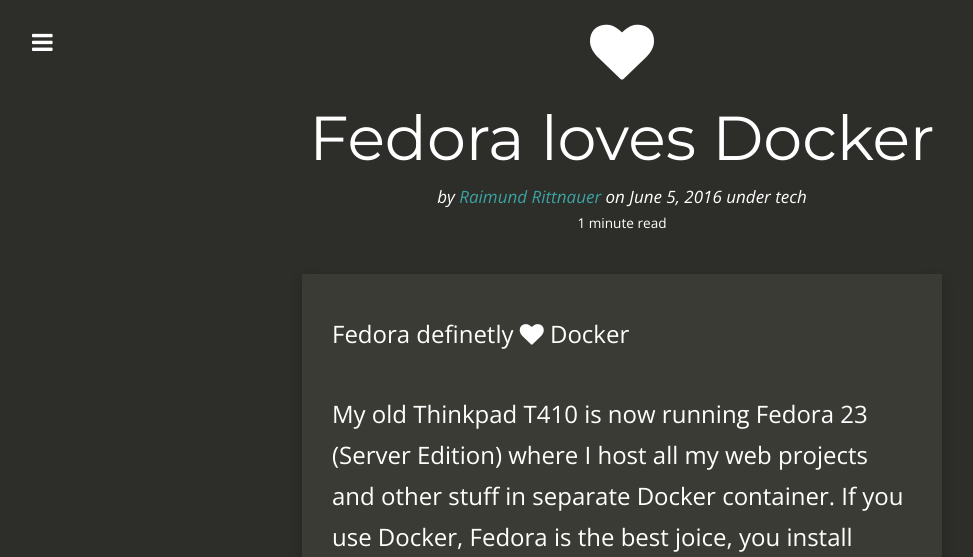
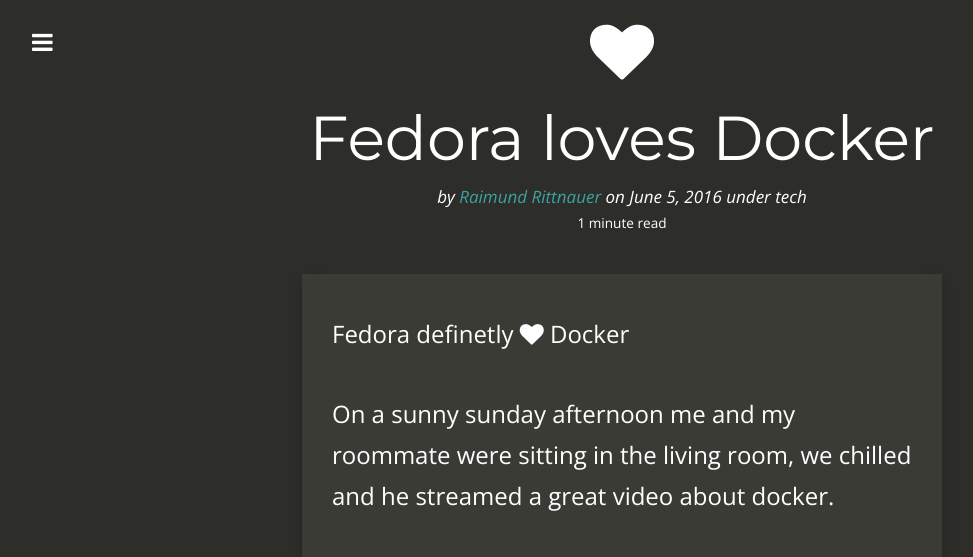
Before and after one commit to raaaimund/raaaimund.github.io, a Jekyll site: the page built from _posts/2016-06-05-fedora-loves-docker.md, in a window 1280 px wide and 1400 px high. Shown: the top 557 px of the window, without its empty margins (18-991 px from the left). Built offline with Jekyll 4.4.1, drawn with Linux system fonts in a browser that asks for light colours; nearby versions of some CDN libraries; comment, search, counter and statistics services are not loaded; some of the changed text lies outside the part shown; grey boxes are pictures that could not be loaded.

Commit message:
finished fedora loves docker

```diff
--- a/_config.yml
+++ b/_config.yml
@@ -4,7 +4,7 @@
 description: "R's Blog."
 baseurl: ""
 url: "http://raaaimund.github.io"
-title_description: "A blog about everything that comes to my mind."
+title_description: "A blog about everything that comes in my mind."
 title_image: "https://raw.githubusercontent.com/raaaimund/raaaimund.github.io/master/img/me.jpg"
 google_analytics: "UA-25417012-4"
 disqus_account: raaaimund
--- a/_posts/2016-06-05-fedora-loves-docker.md
+++ b/_posts/2016-06-05-fedora-loves-docker.md
@@ -13,30 +13,49 @@
 
 Fedora definetly <i class="fa fa-heart"></i> Docker
 
-My old Thinkpad T410 is now running Fedora 23 (Server Edition) where I host all my web projects and other stuff in separate Docker container.
-If you use Docker, Fedora is the best joice, you install Fedora on your machine and configure everything over a nice web interface.
-There is a fancy dashboard with all stats about your running containers and you also have access to the terminal in your browser.
+On a sunny sunday afternoon me and my roommate were sitting in the living room, we chilled and he streamed a great video about docker.
 
+<div class="embed-responsive embed-responsive-16by9">
+  <iframe class="embed-responsive-item" width="560" height="315" src="https://www.youtube.com/embed/Q5POuMHxW-0" frameborder="0" allowfullscreen>
+  </iframe>
+</div>
+
+It was fascinating, it was so less overhead and so simple to use, I wanted to give Docker a try. My roommate also recommended to use Fedora
+in combination with Docker and in fact this was a really great advice. They fit so great, after i set up Fedora on my old Thinkpad I did not
+spent a single minute on trying another distribution because Fedora totally rocks.
+
+There is a fancy dashboard with all stats about your running containers
 ![Docker Dashboard][fedora-dashboard]{:class="image-responsive"}
 
+and you also have access to the terminal in your browser.
 ![Terminal][fedora-terminal]{:class="image-responsive"}
 
-Finished
-  * Teamspeak 3 Server server.rittnauer.at. ([devalx/docker-teamspeak3][1]{:target="_blank"})
-  * Musicbot for Teamspeak 3 running [sinusbot][2]{:target="_blank"}. ([raaaimund/docker-sinusbot-beta][3]{:target="_blank"})
-  * Another bot called 'Kevin' for Teamspeak 3 running JTS3 Servermod. This bot is just for welcome messages and administrative stuff. ([raaaimund/docker-jts3servermod][4]{:target="_blank"})
+My old Thinkpad T410 is now running Fedora 23 (Server Edition) where I host all my web projects and other stuff in separate Docker container.
+If you use Docker, Fedora is the best joice, you simply install Fedora on your machine and configure everything over a nice web interface.
 
-In progress
-  * DNS tunnel with a container where Iodine is running. ([raaaimund/docker-iodine][5]{:target="_blank"})
-  * Cooking blog based on WordPress called kochzombie.at. ([wordpress][6]{:target="_blank"})
-  * Nodejs server which is listening to incoming SMS over a USB GSM Modem. The content is parsed and pushed to all connected clients.
+### Finished
+* Teamspeak 3 Server server.rittnauer.at. ([devalx/docker-teamspeak3][1]{:target="_blank"})
+* Musicbot for Teamspeak 3 running [sinusbot][2]{:target="_blank"}. ([raaaimund/docker-sinusbot-beta][3]{:target="_blank"})
+* Another bot called 'Kevin' for Teamspeak 3 running JTS3 Servermod. This bot is just for welcome messages and administrative stuff. ([raaaimund/docker-jts3servermod][4]{:target="_blank"})
+* Automated nginx reverse proxy for docker containers to address my containers with hostnames. ([jwilder/nginx-proxy][5]{:target="_blank"})
+
+### In progress
+* DNS tunnel with a container where Iodine is running. ([raaaimund/docker-iodine][6]{:target="_blank"})
+* Cooking blog based on WordPress called kochzombie.at. ([wordpress][7]{:target="_blank"})
+* Nodejs server which is listening to incoming SMS over a USB GSM Modem. The content is parsed and pushed to all connected clients.
+
+### A command I needed a lot - bash into a container
+{% highlight ruby %}
+docker exec -i -t CONTAINERNAME bash
+{% endhighlight %}
 
 [1]: https://hub.docker.com/r/devalx/docker-teamspeak3/
 [2]: https://www.sinusbot.com/
 [3]: https://hub.docker.com/r/raaaimund/docker-sinusbot-beta/
 [4]: https://hub.docker.com/r/raaaimund/docker-jts3servermod/
-[5]: https://hub.docker.com/r/raaaimund/docker-iodine/
-[6]: https://hub.docker.com/_/wordpress/
+[5]: https://hub.docker.com/r/jwilder/nginx-proxy/
+[6]: https://hub.docker.com/r/raaaimund/docker-iodine/
+[7]: https://hub.docker.com/_/wordpress/
 
 [fedora-dashboard]: https://raw.githubusercontent.com/raaaimund/raaaimund.github.io/master/img/fedora-dashboard.png "Docker Dashboard"
 [fedora-terminal]: https://raw.githubusercontent.com/raaaimund/raaaimund.github.io/master/img/fedora-terminal.PNG "Fedora Terminal"
```
Also changed, not shown: 1 other file.
